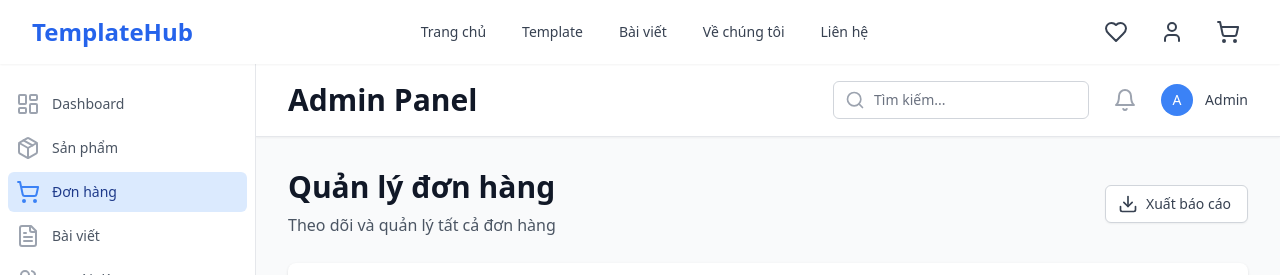
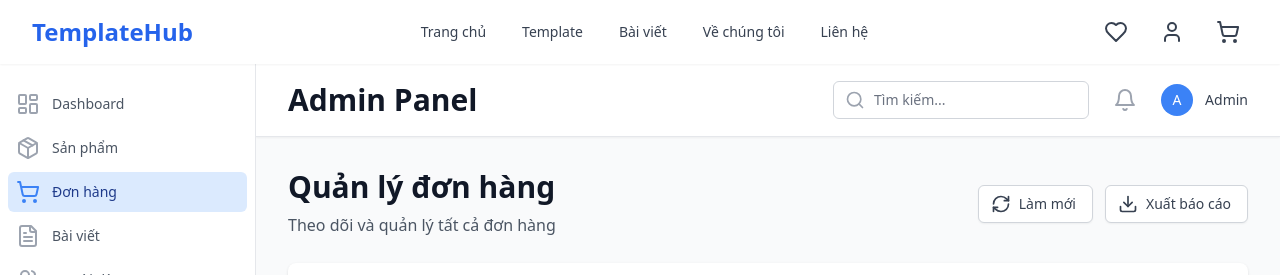
Before and after one commit to myhanh151193/ban-giao-dien-moi-bolt, a React (Vite) app: page /admin/orders in a window 1280 px wide. Shown: the top 275 px of the page. Built offline with nearby package versions, Linux system fonts and the light colour scheme.

Commit message:
Add refresh button to Orders page header
cgen-c61b43b868ea4cb8a7d2e889dd295ee2

```diff
--- a/src/pages/admin/Orders.tsx
+++ b/src/pages/admin/Orders.tsx
@@ -80,7 +80,15 @@ const Orders: React.FC = () => {
           <h1 className="text-3xl font-bold text-gray-900">Quản lý đơn hàng</h1>
           <p className="mt-2 text-gray-600">Theo dõi và quản lý tất cả đơn hàng</p>
         </div>
-        <div className="mt-4 sm:mt-0">
+        <div className="mt-4 sm:mt-0 flex space-x-3">
+          <button
+            onClick={handleRefresh}
+            disabled={isRefreshing}
+            className="inline-flex items-center px-4 py-2 border border-gray-300 rounded-md shadow-sm text-sm font-medium text-gray-700 bg-white hover:bg-gray-50 focus:outline-none focus:ring-2 focus:ring-offset-2 focus:ring-blue-500 disabled:opacity-50"
+          >
+            <RefreshCw className={`-ml-1 mr-2 h-5 w-5 ${isRefreshing ? 'animate-spin' : ''}`} />
+            {isRefreshing ? 'Đang tải...' : 'Làm mới'}
+          </button>
           <button className="inline-flex items-center px-4 py-2 border border-gray-300 rounded-md shadow-sm text-sm font-medium text-gray-700 bg-white hover:bg-gray-50 focus:outline-none focus:ring-2 focus:ring-offset-2 focus:ring-blue-500">
             <Download className="-ml-1 mr-2 h-5 w-5" />
             Xuất báo cáo
```
